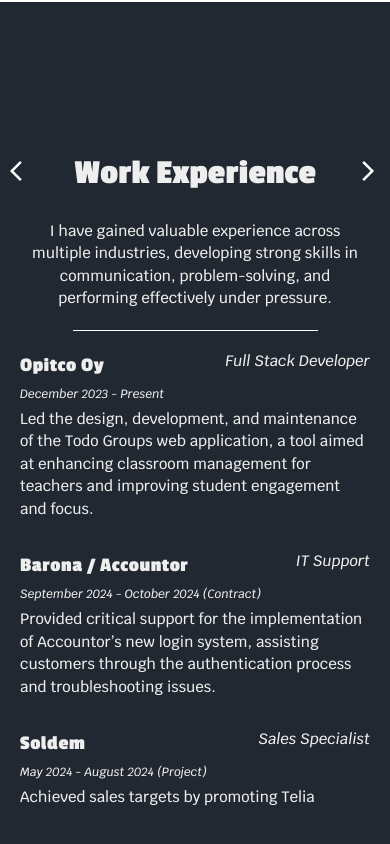
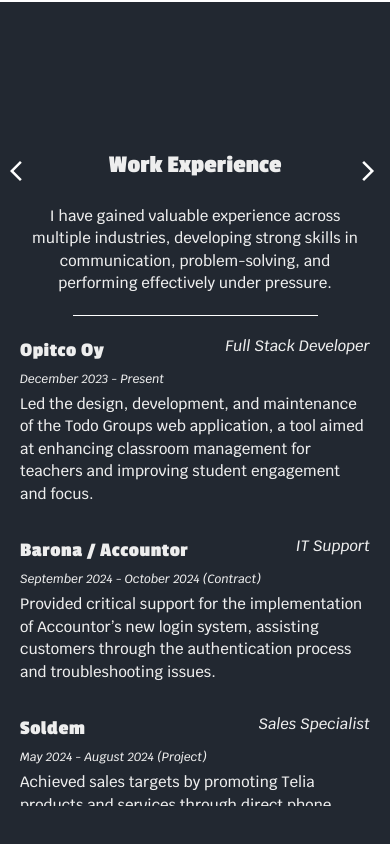
Before and after one commit to xmk0987/vitikainenonni, a Next.js app: page / in a window 390 px wide. Shown: the part 1686-2530 px from the top of the page. Built offline with nearby package versions, Linux system fonts and the light colour scheme.

Commit message:
Even smaller header and centered

```diff
--- a/app/components/About/About.module.css
+++ b/app/components/About/About.module.css
@@ -108,9 +108,6 @@
 }
 
 @media only screen and (max-width: 600px) {
-  .mainContentHeader h1 {
-    font-size: 35px !important;
-  }
   .changePage {
     top: 20%;
   }
@@ -125,7 +122,8 @@
   }
 
   .mainContentHeader h1 {
-    font-size: var(--font-size-xl);
+    font-size: var(--font-size-l);
+    text-align: center;
   }
 
   .items {
```
